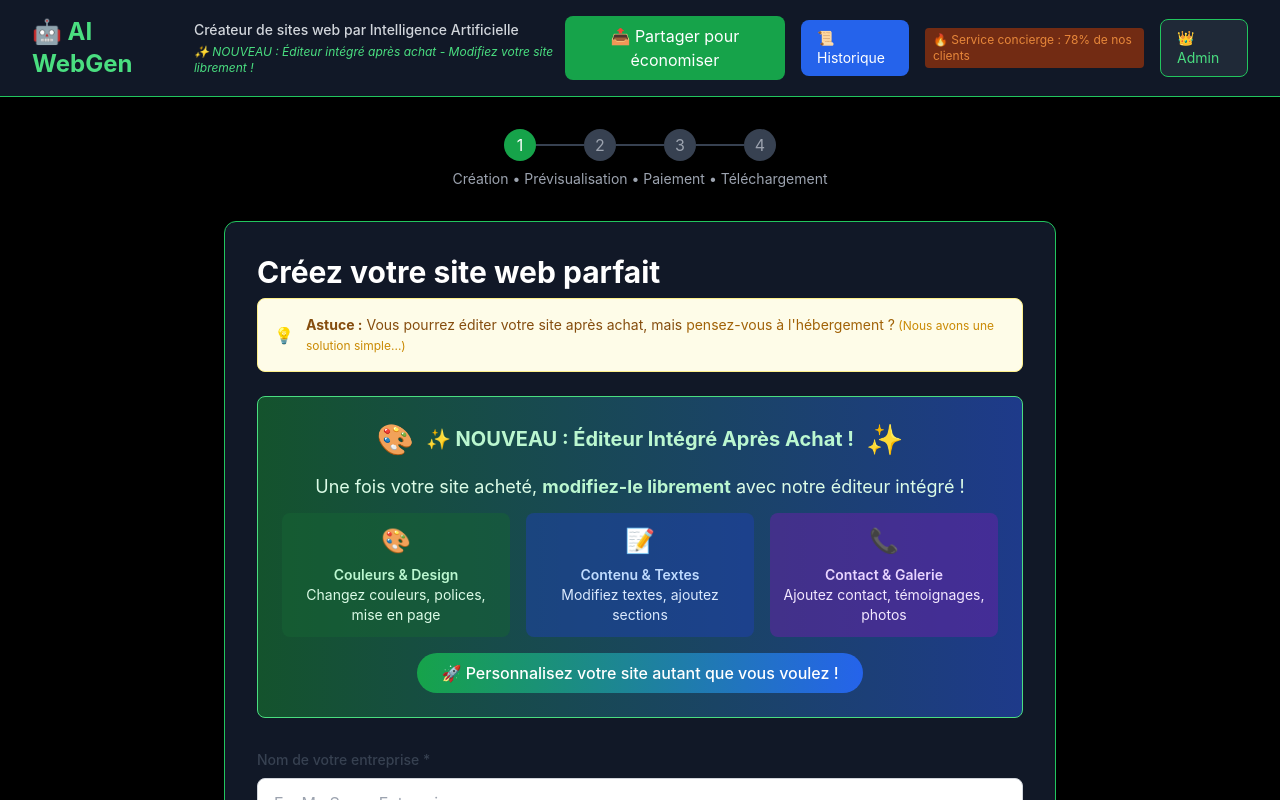
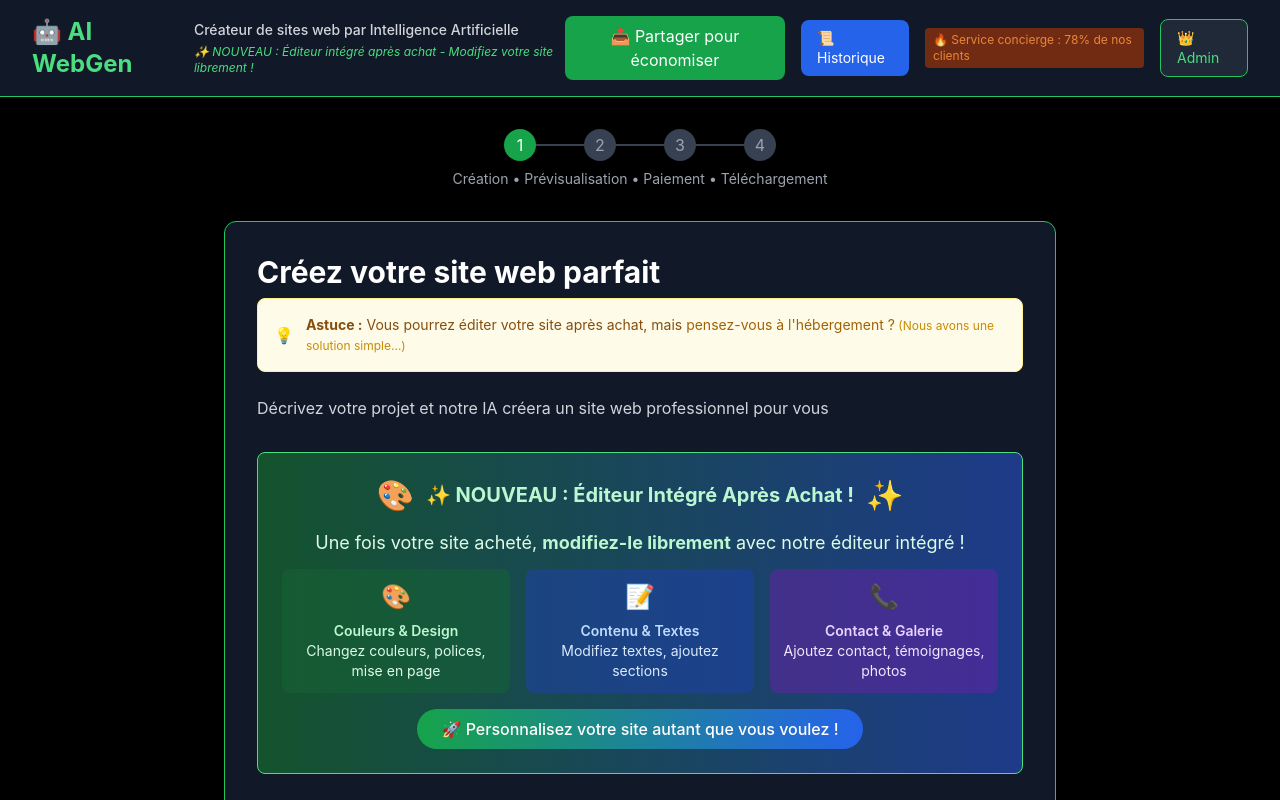
Before and after one commit to chems34/IA-webgen, a React (Create React App) app in the folder frontend/: page / in a window 1280 px wide. Shown: the top 800 px of the page. Built offline with nearby package versions, Linux system fonts and the light colour scheme.

Commit message:
auto-commit for 543e7fe8-e6e1-41b7-b49b-fe15e4134a0d

```diff
--- a/frontend/src/App.js
+++ b/frontend/src/App.js
@@ -278,6 +278,10 @@ function WebsiteGenerator() {
                   </div>
                 </div>
               </div>
+
+              <p className="text-gray-300 mb-8">
+                Décrivez votre projet et notre IA créera un site web professionnel pour vous
+              </p>
 
             {/* NEW - Editing Info Banner on Homepage */}
             <div className="bg-gradient-to-r from-green-900 to-blue-900 border border-green-400 rounded-lg p-6 mb-8">
```
